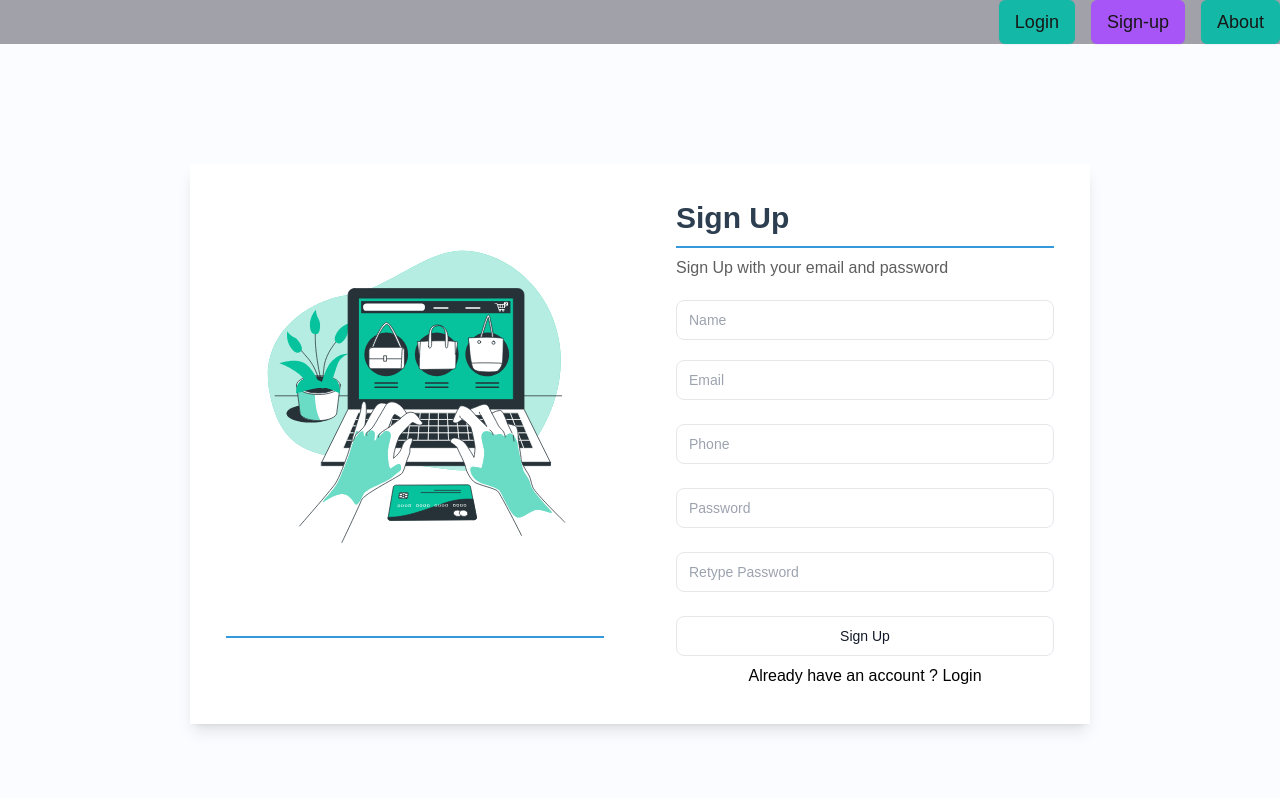
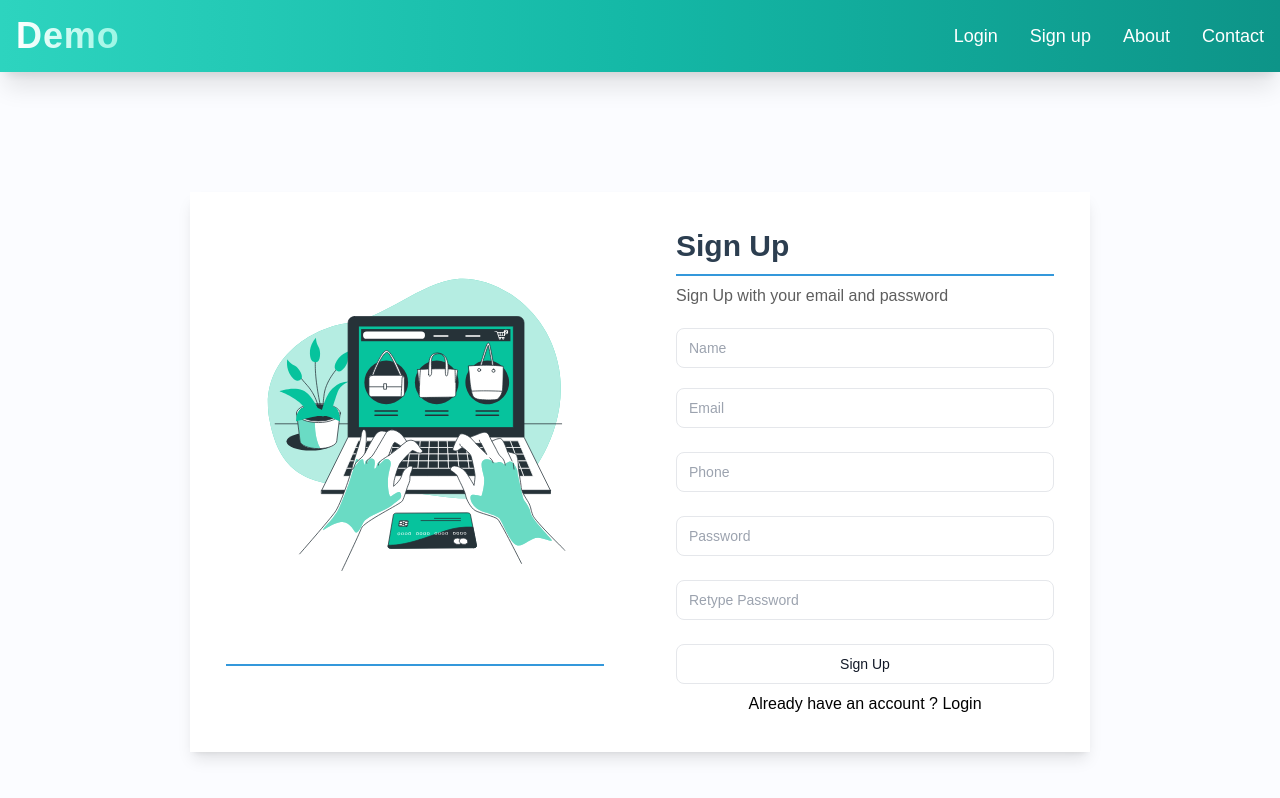
Before and after one commit to MD-Mehedi-Hasan-Talha/workshop-git, a Next.js app: page /sign-up in a window 1280 px wide. Shown: the top 798 px of the page. Built offline with nearby package versions, Linux system fonts and the light colour scheme.

Commit message:
feat: update the header

```diff
--- a/app/components/ui/Header.jsx
+++ b/app/components/ui/Header.jsx
@@ -1,10 +1,79 @@
-// import LoginRegButton from "./LoginRegButton";
+"use client"; // This directive marks the component as a client component
 
-import LoginRegButton from "./loginRegButton";
+import { useState } from "react";
+import Link from "next/link";
 
 export default function Header() {
-    return (
-        // <LoginRegButton />
-        <LoginRegButton/>
-    );
+  const [isMenuOpen, setIsMenuOpen] = useState(false);
+
+  const toggleMenu = () => setIsMenuOpen(!isMenuOpen);
+
+  return (
+    <header className="bg-gradient-to-r from-teal-400 via-teal-500 to-teal-600 p-4 shadow-xl z-10 sticky top-0">
+      <div className="flex justify-between items-center w-full max-w-screen-xl mx-auto">
+        {/* Logo or Brand Name */}
+        <div className="text-white text-4xl font-extrabold tracking-wide transform hover:scale-105 transition-transform duration-300">
+          <Link href="/" className="flex items-center">
+            <span className="text-4xl font-bold bg-clip-text text-transparent bg-gradient-to-r from-white to-teal-200">
+              Demo
+            </span>
+          </Link>
+        </div>
+
+        {/* Mobile Menu Toggle Button */}
+        <button
+          className="text-white md:hidden p-2 focus:outline-none"
+          onClick={toggleMenu}
+          aria-label="Toggle Menu"
+        >
+          <svg
+            xmlns="http://www.w3.org/2000/svg"
+            fill="none"
+            viewBox="0 0 24 24"
+            stroke="currentColor"
+            className="w-8 h-8"
+          >
+            <path
+              strokeLinecap="round"
+              strokeLinejoin="round"
+              strokeWidth="2"
+              d="M4 6h16M4 12h16M4 18h16"
+            />
+          </svg>
+        </button>
+
+        {/* Navigation Links */}
+        <nav
+          className={`${
+            isMenuOpen ? "block" : "hidden"
+          } md:flex md:items-center md:space-x-8 absolute md:static top-16 left-0 w-full md:w-auto bg-teal-600 md:bg-transparent p-4 md:p-0 transition-all duration-300 ease-in-out`}
+        >
+          <Link
+            href="/login"
+            className="block text-white text-lg font-medium hover:text-teal-200 hover:underline transition duration-300 ease-in-out transform hover:scale-110 py-2 md:py-0"
+          >
+            Login
+          </Link>
+          <Link
+            href="/sign-up"
+            className="block text-white text-lg font-medium hover:text-teal-200 hover:underline transition duration-300 ease-in-out transform hover:scale-110 py-2 md:py-0"
+          >
+            Sign up
+          </Link>
+          <Link
+            href="/about"
+            className="block text-white text-lg font-medium hover:text-teal-200 hover:underline transition duration-300 ease-in-out transform hover:scale-110 py-2 md:py-0"
+          >
+            About
+          </Link>
+          <Link
+            href="#"
+            className="block text-white text-lg font-medium hover:text-teal-200 hover:underline transition duration-300 ease-in-out transform hover:scale-110 py-2 md:py-0"
+          >
+            Contact
+          </Link>
+        </nav>
+      </div>
+    </header>
+  );
 }
--- a/app/components/ui/loginRegButton.jsx
+++ b/app/components/ui/loginRegButton.jsx
@@ -1,26 +1,19 @@
-
 import Link from "next/link";
 
 export default function LoginRegButton() {
   return (
-    <div className="flex w-screen bg-zinc-400 gap-4 items-center justify-end">
+    <div className="flex gap-6">
       <Link
         href="/login"
-        className="bg-teal-500 text-whit px-4 py-2 text-lg rounded-md shadow-sm"
+        className="text-white  px-8 py-3 text-lg "
       >
         Login
       </Link>
       <Link
         href="/sign-up"
-        className="bg-purple-500 text-whit px-4 py-2 text-lg rounded-md shadow-sm"
+        className="text-white   px-8 py-3 text-lg "
       >
         Sign-up
-      </Link>
-      <Link
-        href="/about"
-        className="bg-teal-500 text-whit px-4 py-2 text-lg rounded-md shadow-sm"
-      >
-        About
       </Link>
     </div>
   );
```
